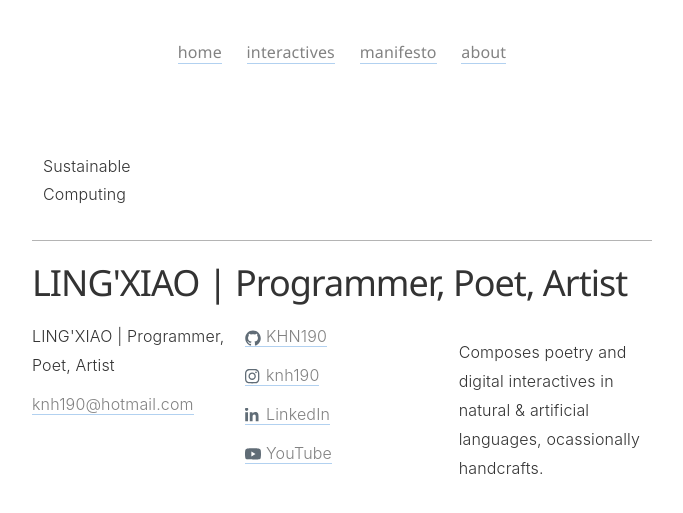
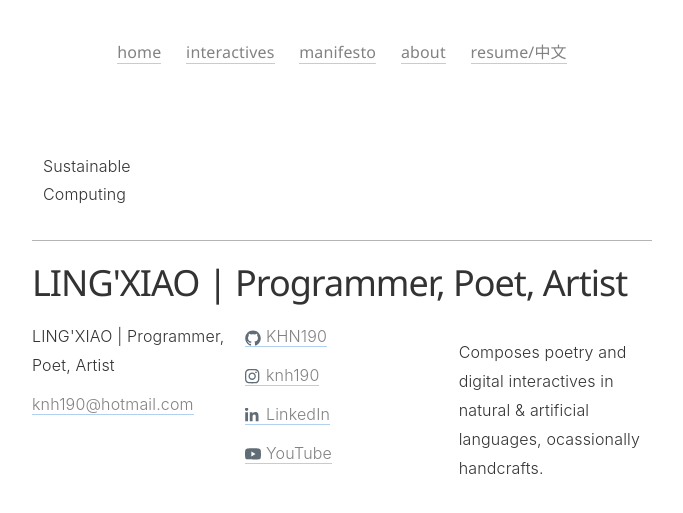
Before and after one commit to KHN190/khn190.github.io, a Jekyll site: the page built from thoughts.html, in a window 1280 px wide. Shown: the top 513 px of the page, without its empty margins (298-981 px from the left). Built offline with Jekyll 4.4.1, drawn with Linux system fonts in a browser that asks for light colours.

Commit message:
add resume.

```diff
--- a/_includes/header.html
+++ b/_includes/header.html
@@ -18,6 +18,7 @@
       <li class="nav-item"><a href="{{ site.baseurl }}/manifesto">manifesto</a></li>
       <!-- <li class="nav-item"><a href="{{ site.baseurl }}/thoughts">thoughts</a></li> -->
       <li class="nav-item"><a href="{{ site.baseurl }}/about">about</a></li>
+      <li class="nav-item"><a href="{{ site.baseurl }}/resume.pdf" download>resume/中文</a></li>
     </ul>
   </nav>
 
```
Also changed, not shown: _includes/preview.md (+2 -0 lines), 1 other file.
